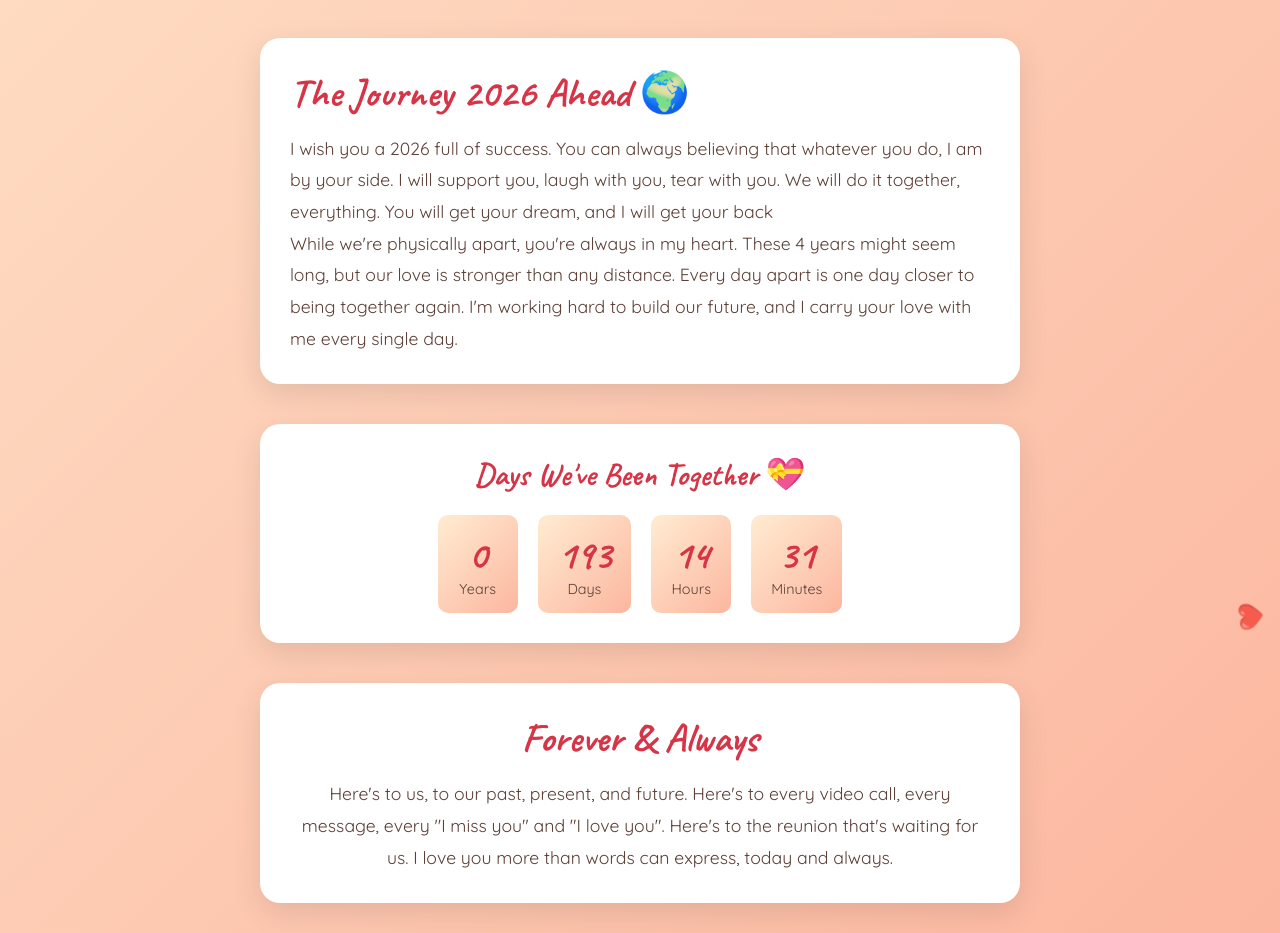
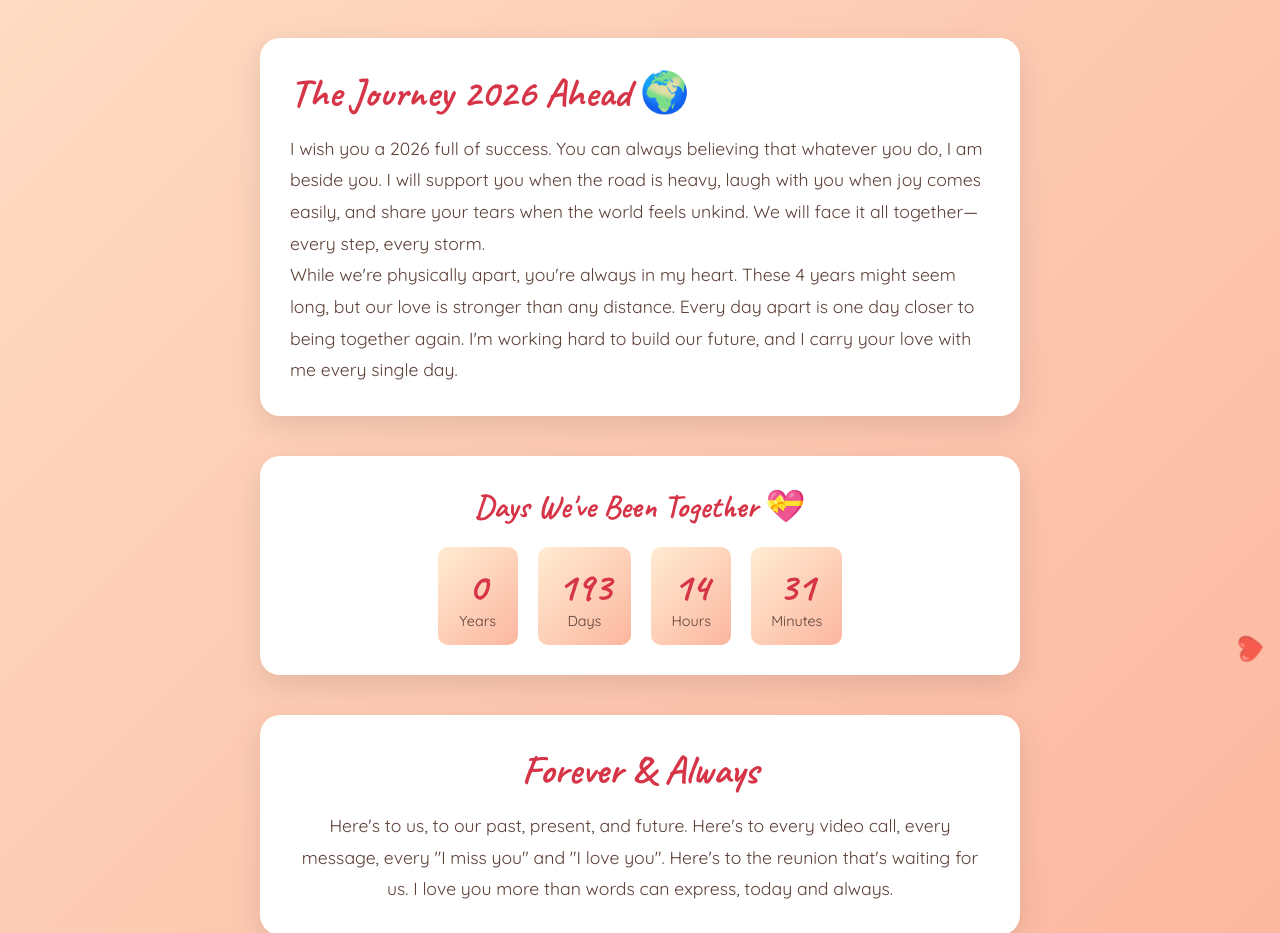
Before and after one commit to emplor255/happy_new_year_2026_kaly, a plain HTML site: page index.html in a window 1280 px wide. Shown: the part 1044-1977 px from the top of the page. Drawn offline with Linux system fonts and the light colour scheme.

Commit message:
add comment

```diff
--- a/index.html
+++ b/index.html
@@ -251,6 +251,10 @@
     </style>
 </head>
 <body>
+    <audio autoplay loop>
+        <source src="./images/Doi_52Hz.mp3" type="audio/mpeg">
+    </audio>
+
     <div class="container">
         <div class="header">
             <h1>Happy New Year 2026 My Love ❤️🎇</h1>
@@ -296,9 +300,13 @@
         <div class="timeline-card">
             <h2>The Journey 2026 Ahead 🌍</h2>
             <p>
-                I wish you a 2026 full of success. You can always believing that whatever you do, I am by your side.
-                I will support you, laugh with you, tear with you. We will do it together, everything.
-                You will get your dream, and I will get your back
+                I wish you a 2026 full of success. You can always believing that whatever you do, I am beside you.
+                I will support you when the road is heavy, laugh with you when joy comes easily,
+                and share your tears when the world feels unkind.
+                We will face it all together—every step, every storm.
+            </p>
+            <p>
+
             </p>
             <p>
                 While we're physically apart, you're always in my heart.
@@ -381,8 +389,4 @@
     </script>
 </body>
 
-<audio autoplay loop>
-    <source src="./images/Doi_52Hz.mp3" type="audio/mpeg">
-</audio>
-
 </html>
```
